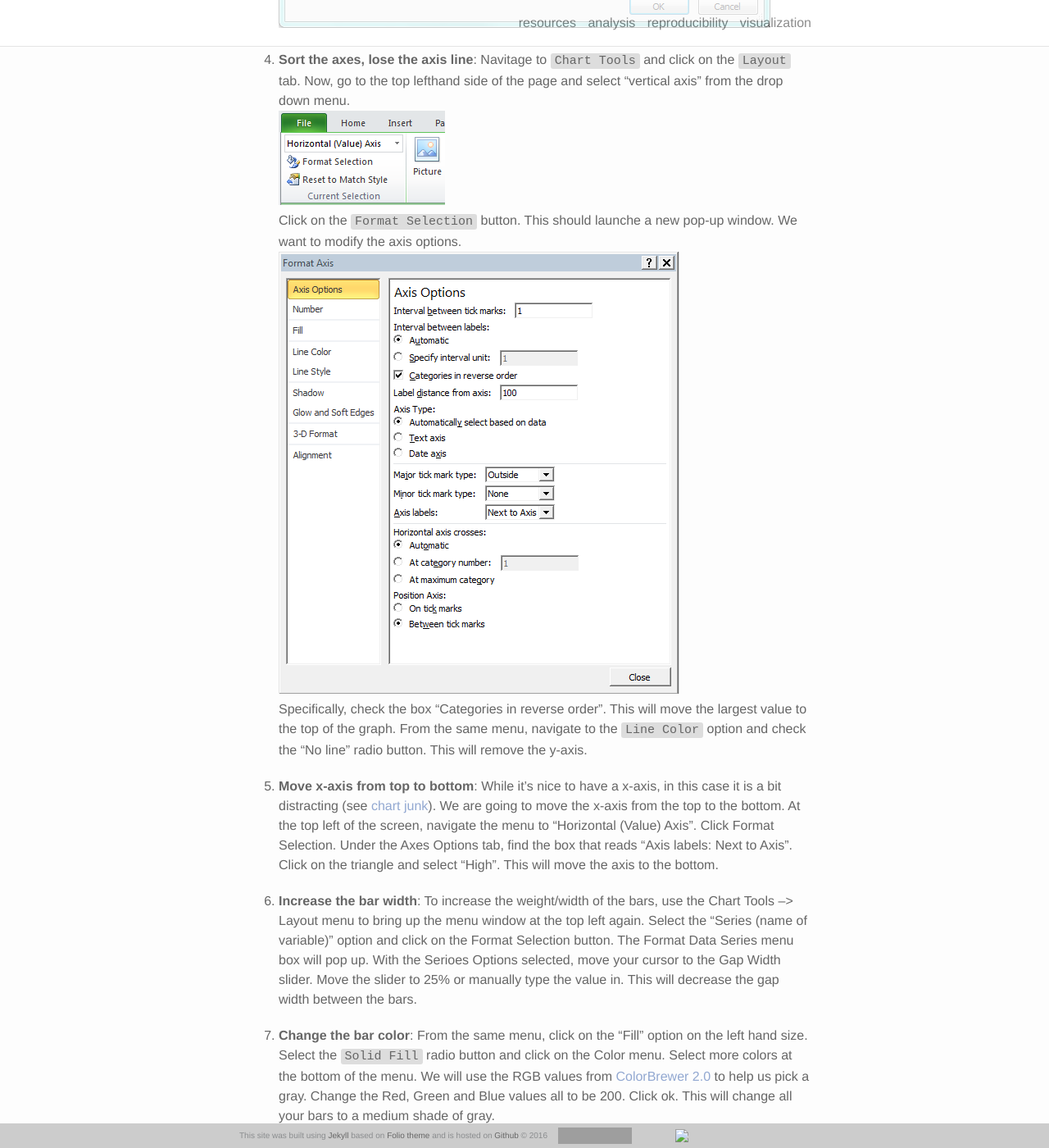
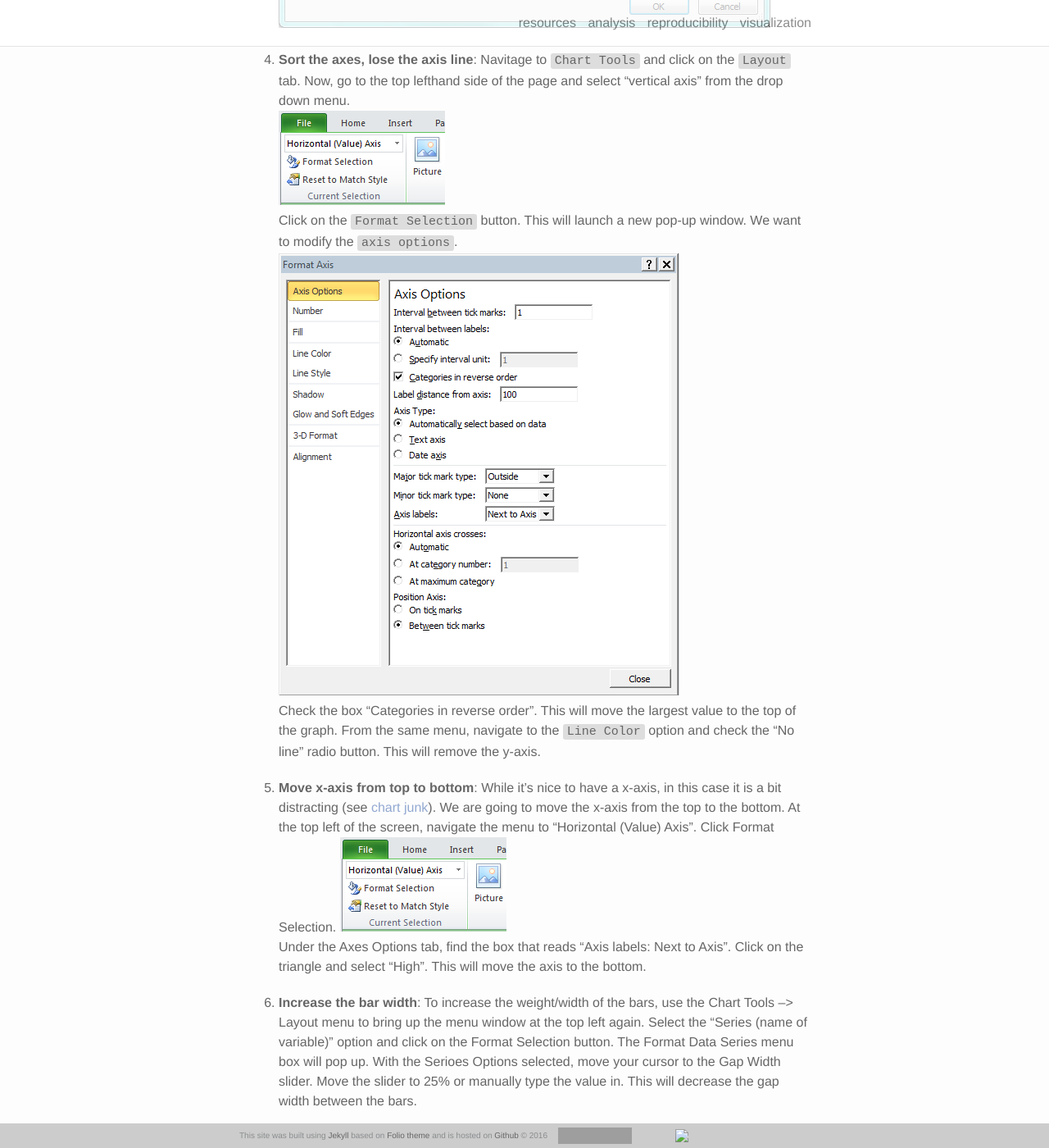
Before and after one commit to GeoCenter/resources, a Jekyll site: the page built from _posts/2016-10-26-bargraph.md, in a window 1280 px wide and 1400 px high, scrolled down 2680 px. Shown: the whole window at 82% size. Built offline with Jekyll 4.4.1, drawn with Linux system fonts in a browser that asks for light colours; nearby versions of some CDN libraries; grey boxes are pictures that could not be loaded.

Commit message:
Update 2016-10-26-bargraph.md

````diff
--- a/_posts/2016-10-26-bargraph.md
+++ b/_posts/2016-10-26-bargraph.md
@@ -38,11 +38,14 @@
 
 4. __Sort the axes, lose the axis line__: Navitage to ```Chart Tools``` and click on the ```Layout``` tab. Now, go to the top lefthand side of the page and select "vertical axis" from the drop down menu.
   ![image1]({{ site.baseurl }}/img/03_Bar_graph_x_axis.PNG "Chart Tools: Format Selection Menu")
-   Click on the ```Format Selection``` button. This should launche a new pop-up window. We want to modify the axis options.
+   Click on the ```Format Selection``` button. This will launch a new pop-up window. We want to modify the ```axis options```.
    ![image1]({{ site.baseurl }}/img/02_Bar_graph_reverse_axes.PNG "Chart Tools: Format Selection Menu")
-   Specifically, check the box "Categories in reverse order". This will move the largest value to the top of the graph. From the same menu, navigate to the ```Line Color``` option and check the "No line" radio button. This will remove the y-axis.
+   Check the box "Categories in reverse order". This will move the largest value to the top of the graph.
+   From the same menu, navigate to the ```Line Color``` option and check the "No line" radio button. This will remove the y-axis.
 
-5. __Move x-axis from top to bottom__: While it's nice to have a x-axis, in this case it is a bit distracting (see [chart junk](https://en.wikipedia.org/wiki/Chartjunk)). We are going to move the x-axis from the top to the bottom. At the top left of the screen, navigate the menu to "Horizontal (Value) Axis". Click Format Selection. Under the Axes Options tab, find the box that reads "Axis labels: Next to Axis". Click on the triangle and select "High". This will move the axis to the bottom.
+5. __Move x-axis from top to bottom__: While it's nice to have a x-axis, in this case it is a bit distracting (see [chart junk](https://en.wikipedia.org/wiki/Chartjunk)). We are going to move the x-axis from the top to the bottom. At the top left of the screen, navigate the menu to "Horizontal (Value) Axis". Click Format Selection.
+  ![image1]({{ site.baseurl }}/img/03_Bar_graph_x_axis.PNG "Chart Tools: Format Selection Menu")
+  Under the Axes Options tab, find the box that reads "Axis labels: Next to Axis". Click on the triangle and select "High". This will move the axis to the bottom.
 
 6. __Increase the bar width__: To increase the weight/width of the bars, use the Chart Tools --> Layout menu to bring up the menu window at the top left again. Select the "Series (name of variable)" option and click on the Format Selection button. The Format Data Series menu box will pop up. With the Serioes Options selected, move your cursor to the Gap Width slider. Move the slider to 25% or manually type the value in. This will decrease the gap width between the bars.
 
````
